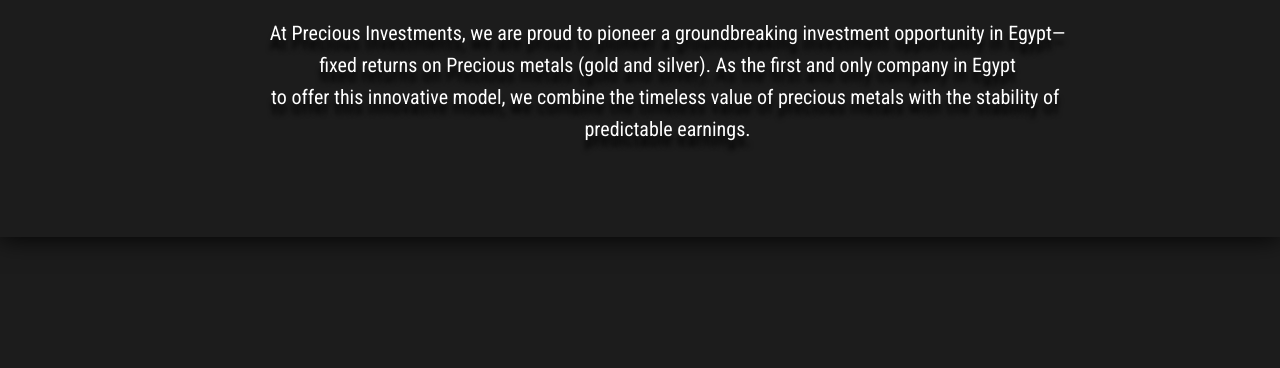
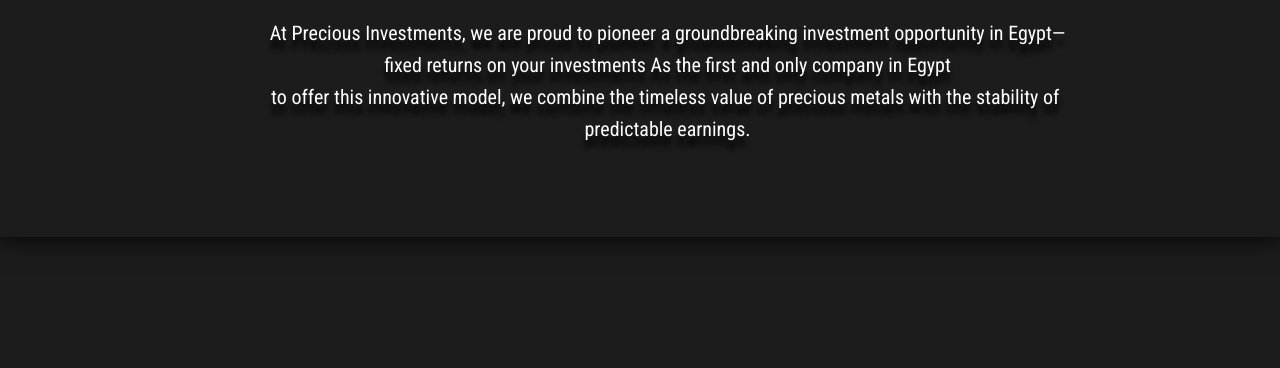
Before and after one commit to Precious-investments/precious, a plain HTML site: page index.html in a window 1280 px wide. Shown: the part 432-800 px from the top of the page. Drawn offline with nearby package versions, Linux system fonts and the light colour scheme; sample sign-in values are in the browser's storage; a script that the page names is missing; a web font is replaced by a local one.

Commit message:
index.html

```diff
--- a/index.html
+++ b/index.html
@@ -42,7 +42,7 @@
         <h2 class="trtr">Investments</h2>
         <pre class="text">
             At Precious Investments, we are proud to pioneer a groundbreaking investment opportunity in Egypt—
-            fixed returns on Precious metals (gold and silver). As the first and only company in Egypt
+            fixed returns on your investments As the first and only company in Egypt
             to offer this innovative model, we combine the timeless value of precious metals with the stability of
             predictable earnings.
         </pre>
```
